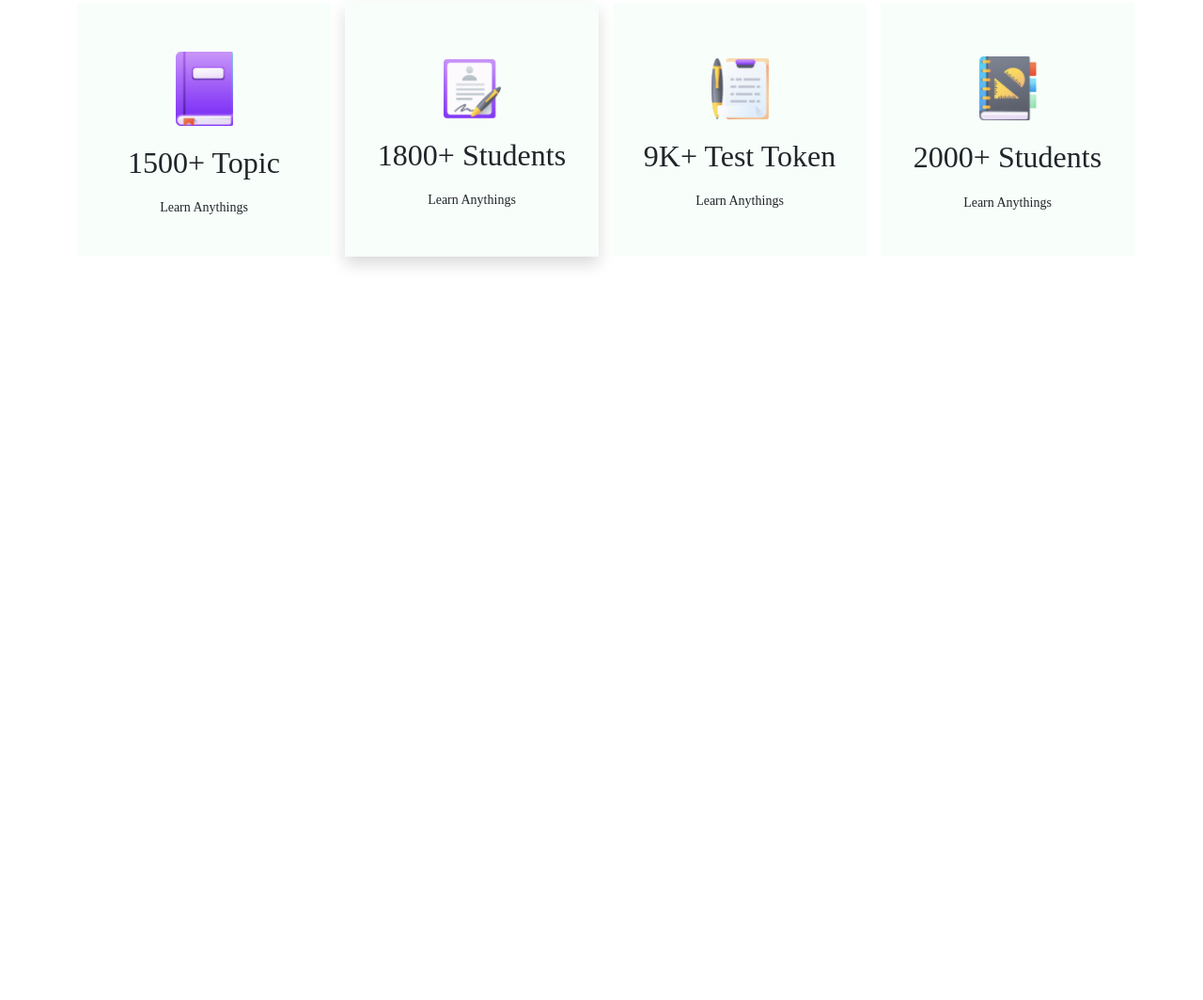
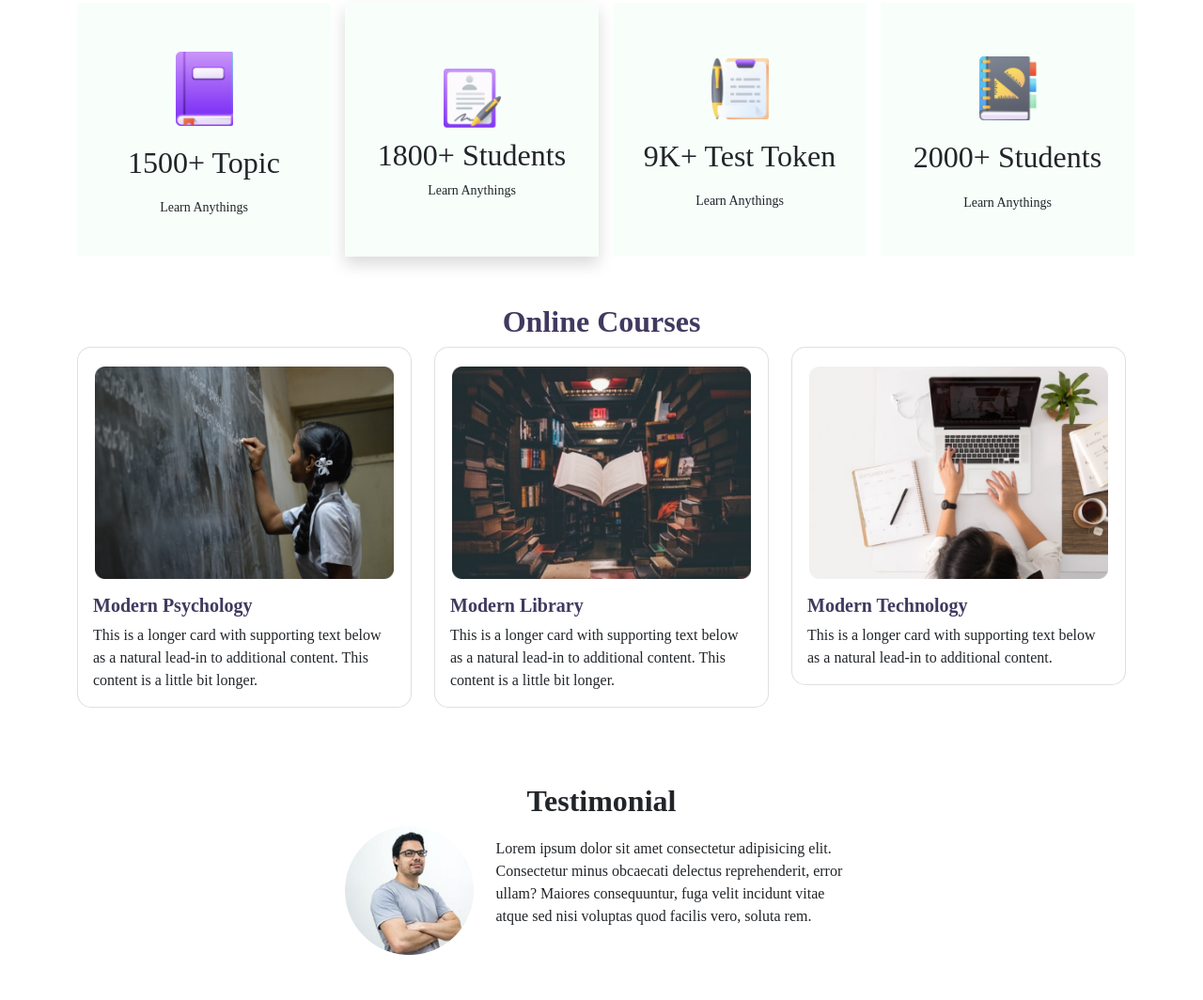
Before and after one commit to Abidur-Rahman-Chowdhury/e-school, a plain HTML site: page index.html in a window 1280 px wide. Shown: the part 466-1530 px from the top of the page at 94% size. Before the commit the page ends 800 px from the top, so only its background shows below. Drawn offline with nearby package versions, Linux system fonts and the light colour scheme.

Commit message:
finish testomonial section

```diff
--- a/index.html
+++ b/index.html
@@ -64,7 +64,7 @@
         </div>
     </div>
     <!--! icon section start  -->
-    <div class="container">
+    <div class="container" style="margin-bottom: 30px;">
         <div class="row" style="padding-bottom: 20px;">
             <div class="col-md-3">
                 <div class="card-width d-flex flex-column align-items-center justify-content-center">
@@ -76,7 +76,7 @@
             <div class="col-md-3">
                 <div class="card-width shadow d-flex flex-column align-items-center justify-content-center">
                     <img src="./images/ICON/Student.png" alt="">
-                    <h2 style="padding: 10px;">1800+ Students</h2>
+                    <h2>1800+ Students</h2>
                     <small>Learn Anythings</small>
                 </div>
             </div>
@@ -94,18 +94,73 @@
                     <small>Learn Anythings</small>
                 </div>
             </div>
+        </div>
+    </div>
+    <!--! icon section end  -->
 
+    <!--! course  section start  -->
+    <div class="container" style="margin-bottom: 80px;">
+        <h2 class="text-center " style="color: #413960;font-weight: bold;">Online Courses </h2>
+        <div class="row row-cols-1 row-cols-md-3 g-4">
+            <div class="col">
+                <div class="card" style="border-radius: 15px;">
+                    <img style="width:90%; display: flex; align-self: center;justify-self: center; padding-top: 20px;"
+                        src="./images/Photos/Morder pyschology.png" class="card-img-top" alt="...">
+                    <div class="card-body">
+                        <h5 class="card-title" style="color:#413960; font-weight: 700;">Modern Psychology</h5>
+                        <p class="card-text">This is a longer card with supporting text below as a natural lead-in to
+                            additional
+                            content. This content is a little bit longer.</p>
+                    </div>
+                </div>
+            </div>
+            <div class="col">
+                <div class="card" style="border-radius: 15px;">
+                    <img style="width:90%; display: flex; align-self: center;justify-self: center; padding-top: 20px;"
+                        src="./images/Photos/Morder psyc.png" class="card-img-top" alt="...">
+                    <div class="card-body">
+                        <h5 class="card-title" style="color:#413960; font-weight: 700;">Modern Library</h5>
+                        <p class="card-text">This is a longer card with supporting text below as a natural lead-in to
+                            additional
+                            content. This content is a little bit longer.</p>
+                    </div>
+                </div>
+            </div>
+            <div class="col">
+                <div class="card" style="border-radius: 15px;">
+                    <img style="width:90%; display: flex; align-self: center;justify-self: center; padding-top: 20px;"
+                        src="./images/Photos/Morder pychons.png" class="card-img-top" alt="...">
+                    <div class="card-body">
+                        <h5 class="card-title" style="color:#413960; font-weight: 700;">Modern Technology</h5>
+                        <p class="card-text">This is a longer card with supporting text below as a natural lead-in to
+                            additional
+                            content.</p>
+                    </div>
+                </div>
+            </div>
 
         </div>
+    </div>
+    <!--! course section end  -->
+    <!--! testomonial section start  -->
+    <div class="container pb-5">
+        <h2 class="text-center " style="font-weight: 700;">Testimonial</h2>
+        <div class="row d-flex justify-content-center">
+            <div class="col-md-6 d-flex justify-content-center">
+                <img class="w-25" src="./images/Photos/Man.png" alt="">
+                <p style="align-self: center; margin-left: 1.5rem;">Lorem ipsum dolor sit amet consectetur adipisicing
+                    elit. Consectetur minus
+                    obcaecati delectus
+                    reprehenderit, error ullam? Maiores consequuntur, fuga velit incidunt vitae atque sed nisi voluptas
+                    quod facilis vero, soluta rem.</p>
+            </div>
+        </div>
+    </div>
+    <!--! testomonial section end  -->
 
-    </div>
-    </div>
-    <!--! icon section end  -->
-    <!--! header section start  -->
-    <!--! header section start  -->
-    <!--! header section start  -->
-    <!--! header section start  -->
-    <!--! header section start  -->
+    <!--! footer section start  -->
+
+    <!--! footer section end  -->
 
 
     <script src="https://cdn.jsdelivr.net/npm/@popperjs/core@2.9.2/dist/umd/popper.min.js"
--- a/style.css
+++ b/style.css
@@ -43,7 +43,7 @@ body {
   background-color: #f8fffb;
 }
 .shadow {
-  box-shadow: 0px 20px 40px rgba(0, 0, 0, 0.1);
+  box-shadow: 0px 10px 20px rgba(0, 0, 0, 0.1);
 }
 .card-width img {
   width: 30%;
```
